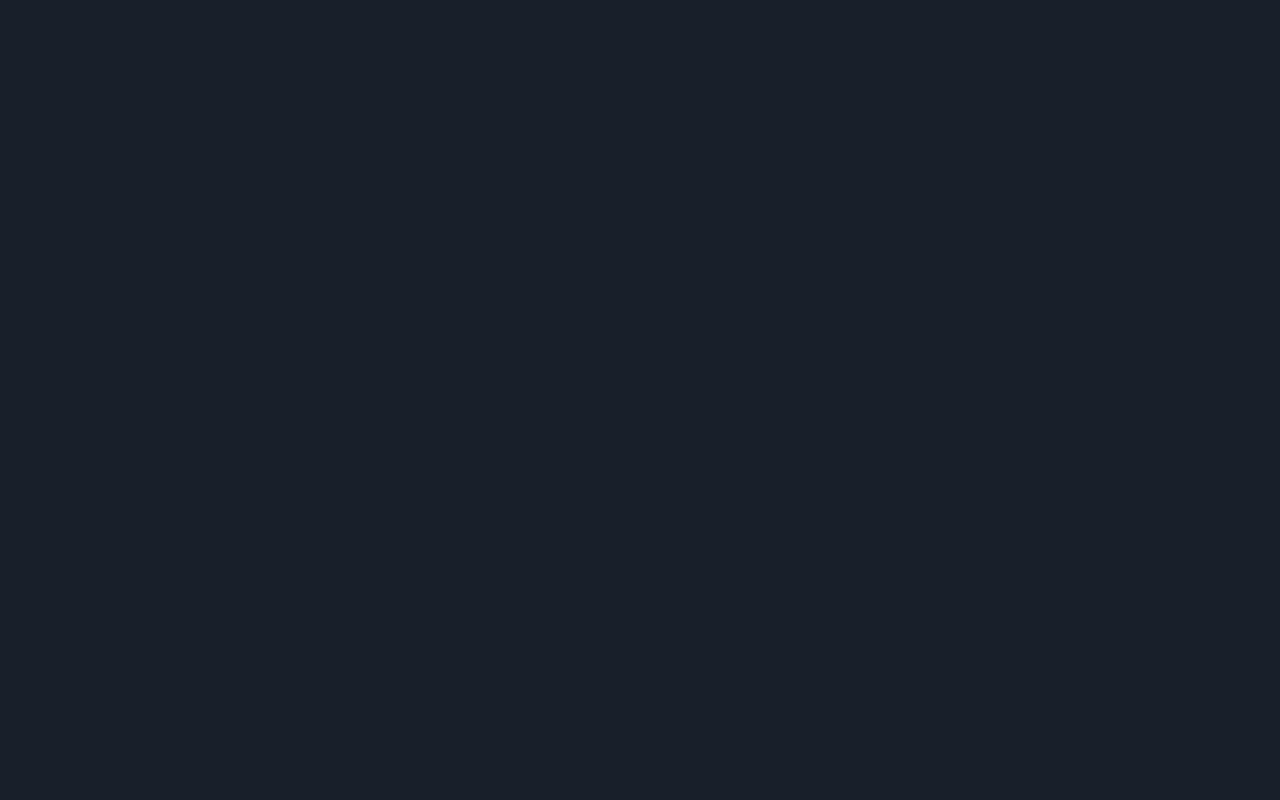
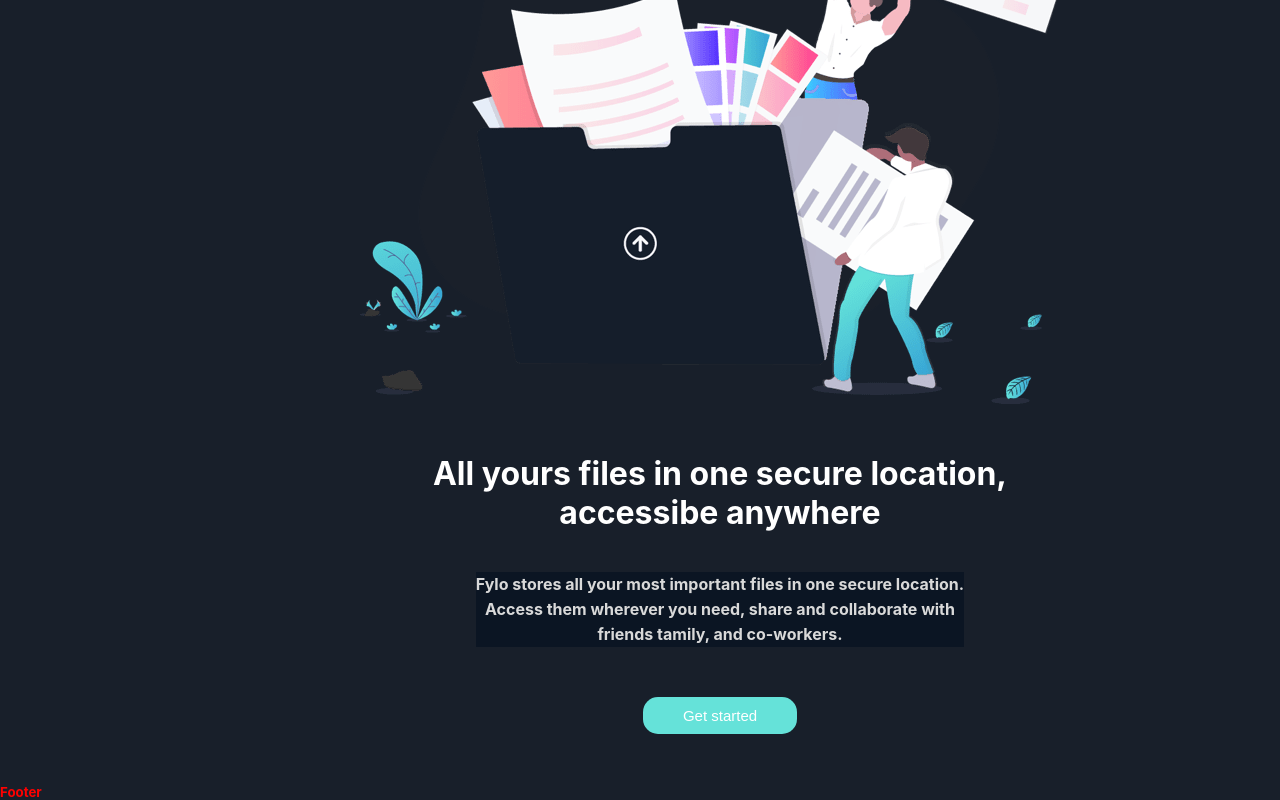
Before and after one commit to Shad-Islam/Fylo-dark-theme-landing-page, a React (Create React App) app: page / in a window 1280 px wide. Shown: the part 269-1069 px from the top of the page. Before the commit the page ends 800 px from the top, so only its background shows below. Built offline with nearby package versions, Linux system fonts and the light colour scheme; the HTML template or start-up script is replaced by a standard one.

Commit message:
Complete  banner section

```diff
--- a/src/components/Banner.jsx
+++ b/src/components/Banner.jsx
@@ -1,8 +1,35 @@
 import React from "react";
-import { Text } from "./styles/banner.style";
+import illustration from "../images/illustration-intro.png";
+
+import {
+  BannerText,
+  BannerImage,
+  BannerButton,
+  BannerHeading,
+  BannerContainer,
+} from "./styles/banner.style";
 
 function Banner() {
-  return <Text>Banner</Text>;
+  return (
+    <>
+      <BannerContainer>
+        <BannerImage src={illustration} />
+        <BannerHeading>
+          All yours files in one secure location,
+          <br></br>
+          accessibe anywhere
+        </BannerHeading>
+        <BannerText>
+          Fylo stores all your most important files in one secure location.
+          <br></br>
+          Access them wherever you need, share and collaborate with
+          <br></br>
+          friends tamily, and co-workers.
+        </BannerText>
+        <BannerButton>Get started</BannerButton>
+      </BannerContainer>
+    </>
+  );
 }
 
 export default Banner;
--- a/src/components/styles/banner.style.js
+++ b/src/components/styles/banner.style.js
@@ -1,7 +1,43 @@
 import styled from "styled-components";
 
-const Text = styled.h1`
-  color: yellow;
+const BannerHeading = styled.h1`
+  margin-bottom: 40px;
+  color: hsl(0, 0%, 100%);
+`;
+const BannerText = styled.h4`
+  line-height: 25px;
+  background-color: hsl(216, 53%, 9%);
+  color: hsl(0, 0%, 85%);
 `;
 
-export { Text };
+const BannerContainer = styled.div`
+  width: 100%;
+  display: flex;
+  margin-top: 50px;
+  text-align: center;
+  align-items: center;
+  flex-direction: column;
+`;
+
+const BannerImage = styled.img`
+  margin-bottom: 50px;
+`;
+const BannerButton = styled.button`
+  font-size: 15px;
+  border: 0px;
+  outline: 0px;
+  margin: 50px;
+  cursor: pointer;
+  padding: 10px 40px;
+  border-radius: 15px;
+  color: hsl(0, 0%, 100%);
+  background-color: hsl(176, 68%, 64%);
+`;
+
+export {
+  BannerText,
+  BannerImage,
+  BannerButton,
+  BannerHeading,
+  BannerContainer,
+};
--- a/src/components/styles/navbar.style.js
+++ b/src/components/styles/navbar.style.js
@@ -22,7 +22,7 @@
 `;
 
 const MenuText = styled.a`
-  color: hsl(0, 0%, 70%);
+  color: hsl(0, 0%, 100%);
   text-decoration: none;
 
   &:hover {
```
Also changed, not shown: src/images/illustration-intro.png (added).
